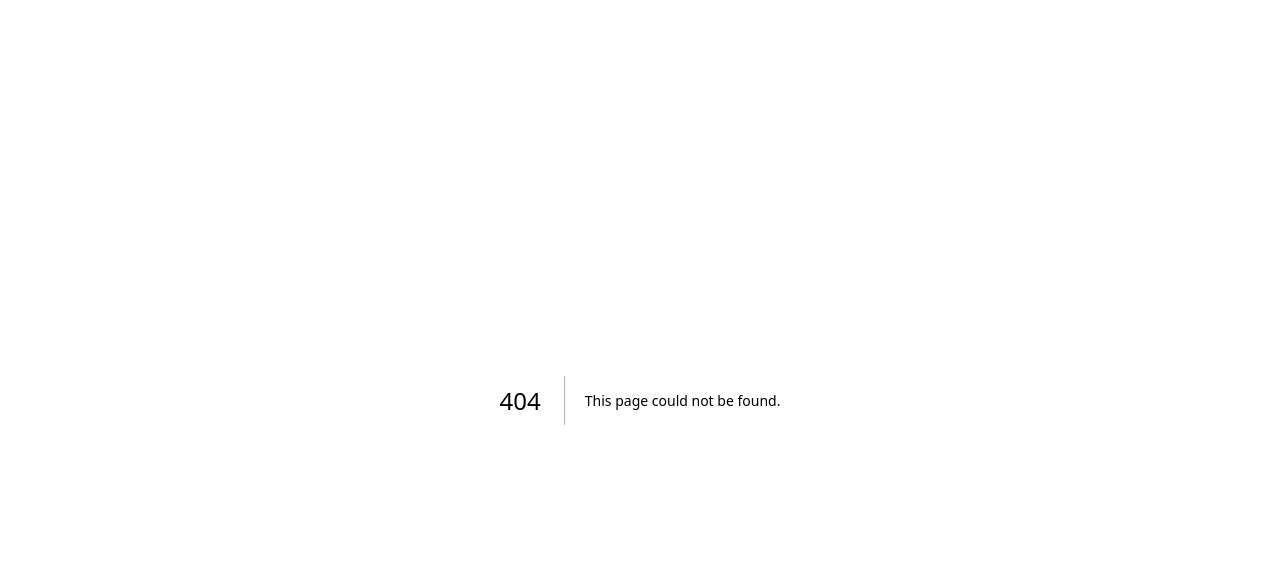
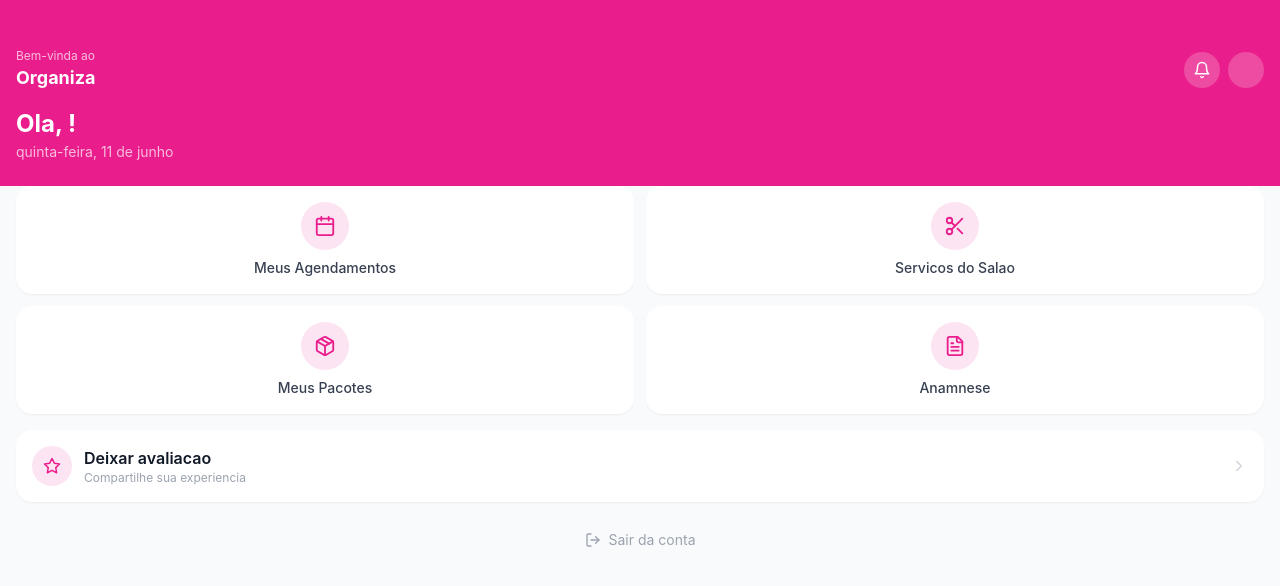
Before and after one commit to juliatedeschi7-creator/salao2.0, a Next.js app: page /cliente in a window 1280 px wide. Before the commit this address had no page. Shown: the top 586 px of the page. Built offline with nearby package versions, Linux system fonts and the light colour scheme.

Commit message:
Criar page.tsx

```diff
--- /dev/null
+++ b/src/app/cliente/page.tsx
@@ -0,0 +1,185 @@
+'use client'
+import { useEffect, useState } from 'react'
+import { supabase } from '@/lib/supabase'
+import { useAuth } from '@/lib/hooks/useAuth'
+import { useRouter } from 'next/navigation'
+import { Calendar, Scissors, Package, FileText, Star, Clock, ChevronRight, LogOut, Bell } from 'lucide-react'
+
+export default function ClientePage() {
+  const { profile, loading, logout } = useAuth()
+  const router = useRouter()
+  const [salao, setSalao] = useState<any>(null)
+  const [cliente, setCliente] = useState<any>(null)
+  const [agendamentos, setAgendamentos] = useState<any[]>([])
+  const [notifCount, setNotifCount] = useState(0)
+
+  useEffect(() => {
+    if (!loading && profile) carregarDados()
+  }, [loading, profile])
+
+  async function carregarDados() {
+    if (!profile) return
+
+    const { data: cli } = await supabase
+      .from('clientes')
+      .select('*, saloes(*)')
+      .eq('profile_id', profile.id)
+      .single()
+    setCliente(cli)
+    if (cli?.saloes) setSalao(cli.saloes)
+
+    const { data: ags } = await supabase
+      .from('agendamentos')
+      .select('*, servicos(nome, preco), profiles!agendamentos_profissional_id_fkey(nome)')
+      .eq('cliente_id', cli?.id)
+      .order('data_hora', { ascending: false })
+      .limit(10)
+    setAgendamentos(ags || [])
+
+    const { count } = await supabase
+      .from('notificacoes')
+      .select('*', { count: 'exact', head: true })
+      .eq('destinatario_id', profile.id)
+      .eq('lida', false)
+    setNotifCount(count || 0)
+  }
+
+  const cor = salao?.cor_primaria || '#E91E8C'
+  const corSec = salao?.cor_secundaria || '#FCE4F3'
+
+  const proximos = agendamentos.filter(a =>
+    new Date(a.data_hora) >= new Date() && a.status !== 'cancelado'
+  )
+  const historico = agendamentos.filter(a =>
+    new Date(a.data_hora) < new Date() || a.status === 'concluido'
+  )
+
+  if (loading) return (
+    <div className="min-h-screen flex items-center justify-center">
+      <div className="w-8 h-8 border-4 border-t-transparent rounded-full animate-spin" style={{ borderColor: cor }} />
+    </div>
+  )
+
+  return (
+    <div className="min-h-screen bg-gray-50 pb-8">
+      {/* Header com cores do salão */}
+      <div className="px-4 pt-12 pb-6" style={{ backgroundColor: cor }}>
+        <div className="flex items-center justify-between mb-4">
+          <div>
+            <p className="text-white/70 text-xs">Bem-vinda ao</p>
+            <p className="text-white font-bold text-lg">{salao?.nome || 'Organiza'}</p>
+          </div>
+          <div className="flex items-center gap-2">
+            <button onClick={() => router.push('/cliente/notificacoes')}
+              className="relative w-9 h-9 rounded-full bg-white/20 flex items-center justify-center">
+              <Bell size={18} className="text-white" />
+              {notifCount > 0 && (
+                <span className="absolute -top-1 -right-1 w-4 h-4 rounded-full bg-red-500 text-white text-xs flex items-center justify-center font-bold">
+                  {notifCount}
+                </span>
+              )}
+            </button>
+            <div className="w-9 h-9 rounded-full bg-white/20 flex items-center justify-center text-white font-bold">
+              {profile?.nome?.charAt(0).toUpperCase()}
+            </div>
+          </div>
+        </div>
+        <h1 className="text-white text-2xl font-bold">Ola, {profile?.nome?.split(' ')[0]}!</h1>
+        <p className="text-white/70 text-sm mt-0.5">
+          {new Date().toLocaleDateString('pt-BR', { weekday: 'long', day: 'numeric', month: 'long' })}
+        </p>
+      </div>
+
+      {/* Próximo agendamento */}
+      {proximos.length > 0 && (
+        <div className="mx-4 -mt-4 card border-l-4 mb-4" style={{ borderColor: cor }}>
+          <p className="text-xs text-gray-400 mb-1">Proximo agendamento</p>
+          <p className="font-bold text-gray-900">{proximos[0].servicos?.nome}</p>
+          <div className="flex items-center gap-2 mt-1">
+            <Clock size={14} style={{ color: cor }} />
+            <p className="text-sm text-gray-500">
+              {new Date(proximos[0].data_hora).toLocaleDateString('pt-BR', {
+                weekday: 'short', day: 'numeric', month: 'short'
+              })} às {new Date(proximos[0].data_hora).toLocaleTimeString('pt-BR', {
+                hour: '2-digit', minute: '2-digit'
+              })}
+            </p>
+          </div>
+        </div>
+      )}
+
+      <div className="px-4 flex flex-col gap-4">
+        {/* Menu rápido */}
+        <div className="grid grid-cols-2 gap-3">
+          {[
+            { icon: Calendar, label: 'Meus Agendamentos', href: '/cliente/agendamentos' },
+            { icon: Scissors, label: 'Servicos do Salao', href: '/cliente/servicos' },
+            { icon: Package, label: 'Meus Pacotes', href: '/cliente/pacotes' },
+            { icon: FileText, label: 'Anamnese', href: '/cliente/anamnese' },
+          ].map(({ icon: Icon, label, href }) => (
+            <button key={href} onClick={() => router.push(href)}
+              className="card flex flex-col items-center gap-2 py-5 active:scale-95 transition-all">
+              <div className="w-12 h-12 rounded-full flex items-center justify-center"
+                style={{ backgroundColor: corSec }}>
+                <Icon size={22} style={{ color: cor }} />
+              </div>
+              <p className="text-sm font-medium text-gray-700 text-center">{label}</p>
+            </button>
+          ))}
+        </div>
+
+        {/* Historico */}
+        {historico.length > 0 && (
+          <div>
+            <div className="flex items-center justify-between mb-2">
+              <p className="font-bold text-gray-900">Historico de visitas</p>
+              <button onClick={() => router.push('/cliente/agendamentos')}
+                className="text-sm font-medium" style={{ color: cor }}>
+                Ver todos
+              </button>
+            </div>
+            {historico.slice(0, 3).map(ag => (
+              <div key={ag.id} className="card flex items-center gap-3 mb-2">
+                <div className="w-10 h-10 rounded-full flex items-center justify-center shrink-0"
+                  style={{ backgroundColor: corSec }}>
+                  <Scissors size={18} style={{ color: cor }} />
+                </div>
+                <div className="flex-1">
+                  <p className="font-medium text-gray-900 text-sm">{ag.servicos?.nome}</p>
+                  <p className="text-xs text-gray-400">
+                    {new Date(ag.data_hora).toLocaleDateString('pt-BR')} com {ag.profiles?.nome}
+                  </p>
+                </div>
+                {ag.valor && (
+                  <p className="text-sm font-bold" style={{ color: cor }}>
+                    R$ {ag.valor.toFixed(2).replace('.', ',')}
+                  </p>
+                )}
+              </div>
+            ))}
+          </div>
+        )}
+
+        {/* Avaliacao */}
+        <button onClick={() => router.push('/cliente/avaliacoes')}
+          className="card flex items-center gap-3 active:scale-95 transition-all">
+          <div className="w-10 h-10 rounded-full flex items-center justify-center shrink-0"
+            style={{ backgroundColor: corSec }}>
+            <Star size={18} style={{ color: cor }} />
+          </div>
+          <div className="flex-1 text-left">
+            <p className="font-semibold text-gray-900">Deixar avaliacao</p>
+            <p className="text-xs text-gray-400">Compartilhe sua experiencia</p>
+          </div>
+          <ChevronRight size={18} className="text-gray-300" />
+        </button>
+
+        {/* Sair */}
+        <button onClick={logout}
+          className="flex items-center justify-center gap-2 text-gray-400 text-sm py-3">
+          <LogOut size={16} />Sair da conta
+        </button>
+      </div>
+    </div>
+  )
+}
```
